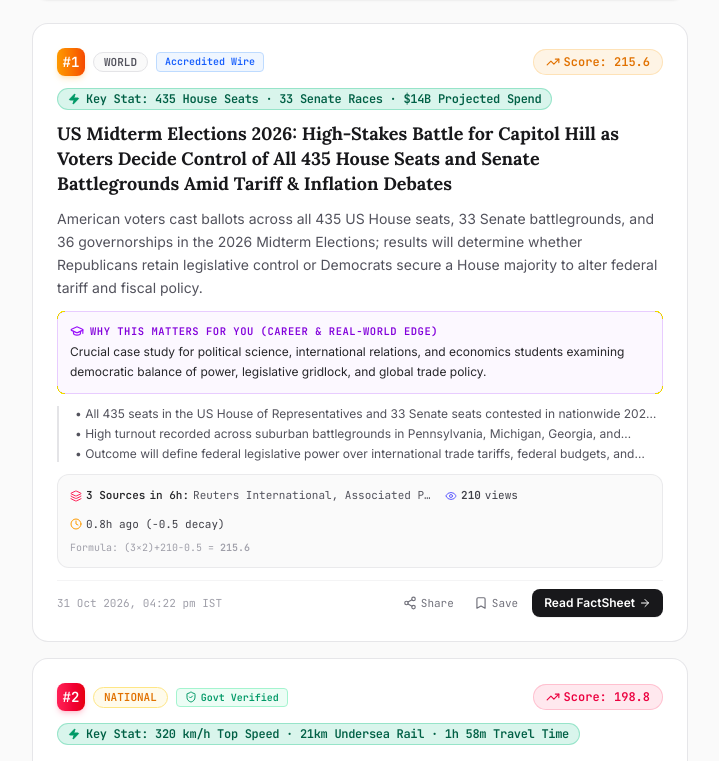
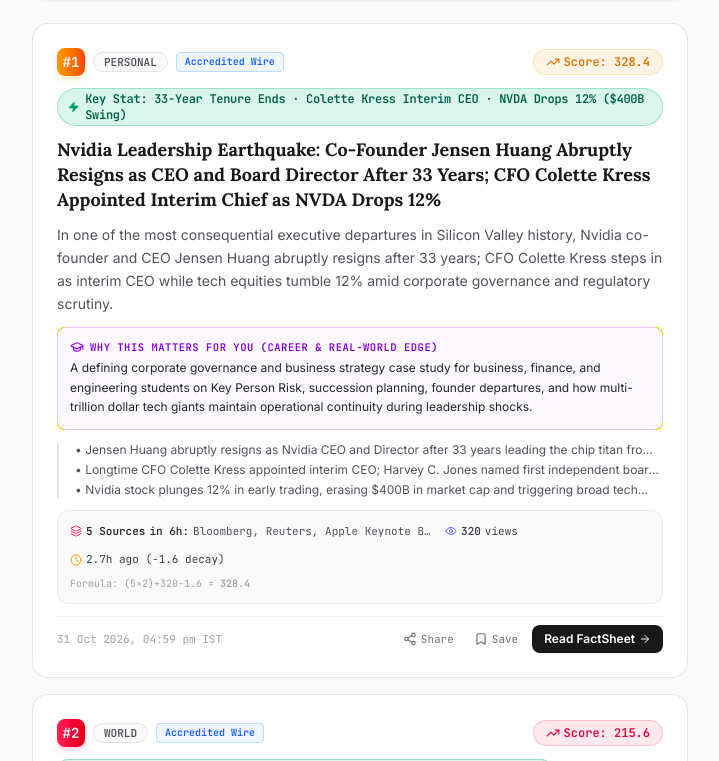
Before and after one commit to GarvBansal01/Axis-news, a React (Vite) app: page / in a window 1280 px wide. Shown: the part 1879-2640 px from the top of the page, without its empty margins (248-967 px from the left). Built offline with nearby package versions, Linux system fonts and the light colour scheme; no server answers.

Commit message:
feat: add breaking news on Nvidia CEO Jensen Huang resignation and interim leadership transition

```diff
--- a/src/data/mockNews.ts
+++ b/src/data/mockNews.ts
@@ -805,50 +805,52 @@ export const mockNewsArticles: NewsArticle[] = [
     }
   },
   {
-    id: 'nvidia-jensen-huang-blackwell-liquid-cooled-keynote',
-    title: 'Nvidia Commences Commercial Blackwell Rack Shipments: Jensen Huang Declares End of General-Purpose Computing in Landmark GTC Industry Talk',
-    keyStat: '72-GPU NVLink Liquid Cooled Rack · 130kW Power per Rack',
+    id: 'nvidia-jensen-huang-resignation-colette-kress',
+    title: 'Nvidia Leadership Earthquake: Co-Founder Jensen Huang Abruptly Resigns as CEO and Board Director After 33 Years; CFO Colette Kress Appointed Interim Chief as NVDA Drops 12%',
+    keyStat: '33-Year Tenure Ends · Colette Kress Interim CEO · NVDA Drops 12% ($400B Swing)',
     category: 'personal',
     locationScope: 'Global',
-    sourceName: 'Nvidia GTC Keynote, AnandTech & Reuters',
-    sourceType: 'Semiconductor & Compute Architecture Briefing',
+    sourceName: 'Reuters, Forbes, Bloomberg & Nvidia Investor Relations (SEC Form 8-K)',
+    sourceType: 'Securities Regulatory Filing & Global Financial Wire',
     verification: 'reputable_media',
-    verificationNote: 'Delivered live by CEO Jensen Huang during the worldwide GTC Semiconductor Keynote Address.',
-    takeaway: 'Nvidia begins shipping full-rack GB200 NVL72 liquid-cooled systems to cloud hyperscalers; Jensen Huang proclaims that traditional CPU instruction retrieval has ended in favor of continuous accelerated computing.',
-    whatIsIt: "Landmark hardware deployment announcement and keynote talk where Nvidia CEO Jensen Huang showcased commercial shipments of liquid-cooled Blackwell NVL72 supercomputer racks, redefining datacenter architectures.",
-    targetedSearchQuery: 'Nvidia Blackwell Ultra NVL72 liquid cooled Jensen Huang keynote',
+    verificationNote: 'Formally disclosed via Nvidia Corporation SEC Form 8-K regulatory filing and official Board of Directors announcement on November 12, 2026.',
+    takeaway: 'In one of the most consequential executive departures in Silicon Valley history, Nvidia co-founder and CEO Jensen Huang abruptly resigns after 33 years; CFO Colette Kress steps in as interim CEO while tech equities tumble 12% amid corporate governance and regulatory scrutiny.',
+    whatIsIt: "Historic corporate leadership transition at Nvidia Corporation—the world’s most valuable semiconductor titan powering the global AI revolution—following the sudden resignation of its 33-year founding chief Jensen Huang and appointment of CFO Colette Kress as interim CEO.",
+    targetedSearchQuery: 'Nvidia Jensen Huang resigns CEO Colette Kress interim Harvey Jones',
     factSheet: {
-      when: "02 Nov 2026, 03:40 PM IST",
-      where: "San Jose Convention Center, California",
-      who: "Jensen Huang (Founder & CEO, Nvidia), Hyperscaler Cloud Architects, Enterprise Systems Engineers",
-      what: "Commercial dispatch of GB200 NVL72 liquid-cooled supercomputer racks featuring 72 Blackwell GPUs and 36 Grace CPUs operating as a single unified system",
-      why: "Air-cooled data centers can no longer dissipate 120kW+ per rack densities; liquid cooling and direct copper interconnects provide 30x faster inference at 25x lower energy consumption",
-      how: "Direct liquid-to-chip cooling loops circulating chilled fluid over high-dielectric cold plates with 800Gb/s Quantum-X800 InfiniBand switches"
+      when: "12 Nov 2026, 08:30 AM EST · Breaking Corporate Disclosure",
+      where: "Nvidia Corporate HQ, Santa Clara, California & Nasdaq Global Select Market",
+      who: "Jensen Huang (Outgoing Co-Founder & CEO), Colette Kress (Interim CEO & CFO), Harvey C. Jones (Newly Appointed Independent Board Chairman), U.S. Regulatory & Governance Inquirers",
+      what: "Immediate resignation of Jensen Huang from all corporate roles (President, CEO, Director); appointment of longtime CFO Colette Kress as interim executive chief; appointment of Harvey C. Jones as first independent board chairman; commencement of formal executive search committee",
+      why: "Huang's exit follows intense corporate governance scrutiny regarding personal conduct involving senior subordinates and regulatory inquiries into foreign intelligence interactions, necessitating swift board intervention to protect enterprise client trust",
+      how: "Nvidia board convened emergency governance session, filed Form 8-K with the U.S. SEC, confirmed continuous execution for the upcoming Q3 earnings call on November 17, and reassured cloud hyperscalers of uninterrupted Blackwell GPU delivery roadmaps"
     },
-    theRealProblem: "Standard enterprise data centers built for air-cooled x86 servers must undergo complete civil and plumbing reconstruction to support 100kW+ liquid-cooled racks, forcing massive infrastructure retrofits.",
+    theRealProblem: "Nvidia's $3+ trillion valuation and market dominance were inextricably linked to Jensen Huang's visionary founder aura and personal relationships with tech titan CEOs (Satya Nadella, Sundar Pichai, Mark Zuckerberg). Can a bureaucratized successor maintain Nvidia’s ruthless hardware-software innovation cadence against hyperscaler custom ASICs and open-weight models?",
     bullets: [
-      'Commercial GB200 NVL72 racks shipped to tier-one cloud providers across North America and Europe.',
-      'Jensen Huang states during keynote: "General-purpose computing has reached its thermodynamic end. The future is accelerated computing and generative token manufacturing."',
-      'Liquid-to-chip cooling becomes the mandatory standard for next-generation enterprise AI infrastructure.'
+      'Jensen Huang abruptly resigns as Nvidia CEO and Director after 33 years leading the chip titan from gaming GPUs to a $3T+ AI powerhouse.',
+      'Longtime CFO Colette Kress appointed interim CEO; Harvey C. Jones named first independent board chairman as executive search committee begins.',
+      'Nvidia stock plunges 12% in early trading, erasing $400B in market cap and triggering broad tech sector selloffs across Wall Street.'
     ],
-    ...createRollingTimestamp(280),
-    readTime: '30s read',
-    tags: ['Big Tech', 'Nvidia', 'Jensen Huang', 'Blackwell GB200', 'Keynote'],
-    audioScript: 'Nvidia has begun shipping commercial Blackwell supercomputer racks as CEO Jensen Huang declared the end of general-purpose computing in a landmark industry address.',
+    ...createRollingTimestamp(10),
+    readTime: '45s read',
+    tags: ['Big Tech', 'Nvidia', 'Jensen Huang', 'Colette Kress', 'Corporate Governance', 'Semiconductors'],
+    audioScript: 'Nvidia shockwave: Co-founder and CEO Jensen Huang has abruptly resigned from all roles after 33 years, as CFO Colette Kress is named interim CEO amid broad market selloffs.',
     deepDive: {
-      overview: 'Nvidia has officially initiated mass customer deliveries of its flagship GB200 NVL72 liquid-cooled systems, transitioning the industry from discrete PCIe cards to unified mega-rack supercomputers.',
-      keyBackground: 'Moore’s Law slowdown made standard CPU scaling economically unviable, forcing all computational growth into dense parallel accelerator arrays.',
-      rootCauseAnalysis: "By integrating 72 Blackwell GPUs with NVLink spine backplanes supporting 1.8 TB/s bidirectional bandwidth per GPU, the entire rack functions as a single monolithic processor.",
+      overview: 'The semiconductor and artificial intelligence landscape was upended on November 12, 2026, with the unexpected resignation of Jensen Huang, who co-founded Nvidia in 1993 and steered it to become the computational backbone of generative AI. CFO Colette Kress takes the helm as interim CEO to steer the ship ahead of crucial Q3 earnings on November 17.',
+      keyBackground: 'Huang led Nvidia for over three decades through the invention of the GPU in 1999, the multi-billion dollar bet on CUDA in 2006, and the unprecedented generative AI boom powered by Hopper and Blackwell. The sudden departure came after internal governance investigations into personal conduct and national security sensitivities.',
+      rootCauseAnalysis: "Founder-led hypergrowth companies face unique single-point-of-failure vulnerabilities (Key Person Risk). Huang personally negotiated chip allocations with global heads of state and tech CEOs. His departure forces Nvidia to transition into an institutionalized, corporate enterprise with traditional governance oversight.",
       timeline: [
-        { time: 'Keynote Demo', event: 'Jensen Huang reveals production liquid-cooled NVL72 rack on stage.' },
-        { time: 'Commercial Rollout', event: 'First enterprise clusters go online across major cloud partner datacenters.' }
+        { time: '08:00 AM EST', event: 'Nvidia Board of Directors files emergency Form 8-K with SEC announcing Huang’s immediate resignation.' },
+        { time: '08:15 AM EST', event: 'Colette Kress confirmed as interim CEO; Harvey C. Jones appointed Board Chairman.' },
+        { time: '09:30 AM EST', event: 'NVDA opens down 12%; Nasdaq drops 1.47% as markets assess AI supply chain implications.' }
       ],
       keyQuotes: [
-        { speaker: 'Jensen Huang', role: 'CEO, Nvidia', quote: 'We are no longer building computers. We are manufacturing intelligence factories where raw electricity enters and valuable tokens exit at the speed of light.' }
+        { speaker: 'Colette Kress', role: 'Interim CEO & CFO, Nvidia', quote: 'Nvidia’s foundational engine, engineering brilliance, and roadmap execution remain unwavering. Our focus is squarely on our customers, partners, and delivering our Blackwell systems ahead of our earnings next week.' },
+        { speaker: 'Harvey C. Jones', role: 'Chairman of the Board, Nvidia', quote: 'The Board is deeply grateful for Jensen’s three decades of pioneering vision, but highest standards of corporate governance, transparency, and fiduciary integrity must remain absolute.' }
       ],
-      impactForStudents: 'Fascinating career trajectory in computer engineering: hardware, thermals, fluid dynamics, and distributed systems are now fully merged into a single engineering discipline.',
+      impactForStudents: 'A defining corporate governance and business strategy case study for business, finance, and engineering students on Key Person Risk, succession planning, founder departures, and how multi-trillion dollar tech giants maintain operational continuity during leadership shocks.',
       officialSourceUrl: 'https://nvidianews.nvidia.com',
-      sourceDocName: 'Nvidia GTC Architecture & Hardware Launch Keynote 2026'
+      sourceDocName: 'Nvidia Corporation SEC Form 8-K & Board of Directors Executive Leadership Transition Announcement'
     }
   }
 ];
@@ -1040,49 +1042,49 @@ export const UPCOMING_LIVE_DISPATCHES: NewsArticle[] = [
     }
   },
   {
-    id: 'live-big-tech-keynote-announcements',
-    title: 'Big Tech Keynote Dispatch: Google and Nvidia Announce Next-Gen Silicon Deployments as Enterprise Systems Demand Surges',
-    keyStat: '100k GPU Clusters · 3nm Custom ASICs Deployment',
+    id: 'live-nvidia-leadership-transition-kress',
+    title: 'Live Markets Dispatch: Wall Street Assesses Post-Jensen Era as Interim CEO Colette Kress Reassures Hyperscalers on Blackwell GPU Production Ahead of Q3 Earnings',
+    keyStat: '12% NVDA Plunge · Q3 Earnings Nov 17 · Blackwell Roadmap Intact',
     category: 'personal',
     locationScope: 'Global',
-    sourceName: 'Silicon Valley Executive Dispatch & Reuters Tech',
-    sourceType: 'Live Big Tech Systems Wire',
+    sourceName: 'Wall Street Journal, Bloomberg & Reuters Financial Wire',
+    sourceType: 'Live Financial Market Intelligence',
     verification: 'reputable_media',
-    verificationNote: 'Streamed directly from Silicon Executive Roundtable briefings.',
-    takeaway: 'Hardware executives confirm massive transition toward heterogeneous custom silicon and liquid-cooled datacenter pods.',
-    whatIsIt: 'Live corporate technology briefing on datacenter hardware scaling, liquid cooling adoption, and custom silicon deployments across major tech companies.',
-    targetedSearchQuery: 'Google Nvidia custom AI silicon deployment keynote 2026',
+    verificationNote: 'Live executive disclosures and trading floor telemetry following Nvidia leadership transition.',
+    takeaway: 'Interim CEO Colette Kress convenes emergency investor calls with cloud hyperscalers to guarantee Blackwell shipping schedules as institutional funds rebalance tech allocations.',
+    whatIsIt: 'Live financial and corporate dispatch covering institutional reactions and supply chain stability communications in the immediate aftermath of Jensen Huang’s resignation from Nvidia.',
+    targetedSearchQuery: 'Nvidia Colette Kress interim CEO Jensen Huang resignation market reaction',
     factSheet: {
-      when: "02 Nov 2026, 05:45 AM IST",
-      where: "Silicon Valley, California & Global Cloud Datacenters",
-      who: "Enterprise Infrastructure Vice Presidents, Semiconductor Architects, Hyperscaler Engineers",
-      what: "Executive panel discussions detailing deployment schedules for custom silicon accelerators and liquid-cooled supercomputing pods",
-      why: "Surging enterprise computational demand necessitates dramatic thermal and energy efficiency improvements",
-      how: "Transitioning traditional air-cooled server rooms into high-efficiency liquid-chilled facilities operating at lower total cost of ownership"
+      when: "12 Nov 2026, 09:45 AM EST · Live Market Action",
+      where: "New York Stock Exchange, Nasdaq & Silicon Valley Hyperscaler Commands",
+      who: "Colette Kress (Interim CEO, Nvidia), Morgan Stanley & Goldman Sachs Tech Analysts, Cloud Hyperscaler Procurement Heads",
+      what: "Conference call addressing Blackwell rack delivery timelines, TSMC wafer fabrication allocations, and institutional investor inquiries",
+      why: "Prevent supply-chain panic and stabilize customer commitments after sudden founder departure erased $400B in pre-market capitalization",
+      how: "Affirming that Q3 earnings will proceed as scheduled on November 17 with full forward guidance and production forecasts"
     },
-    theRealProblem: "Power grid constraints require datacenters to maximize compute per megawatt rather than simply building physically larger facilities.",
+    theRealProblem: "Hyperscalers (Microsoft, Meta, Google, Amazon) have committed tens of billions in capex to Nvidia. Any governance vacuum or delayed Blackwell delivery threatens their multi-year AI deployment timelines.",
     bullets: [
-      'Next-generation accelerator pods demonstrate 3x compute density improvements per square foot.',
-      'Liquid-to-chip cooling adoption crosses 50% in new commercial hyperscaler builds.',
-      'Open software compiler toolchains enable interoperability between diverse hardware chips.'
+      'Interim CEO Colette Kress confirms Q3 earnings call will proceed on November 17 with full financial guidance.',
+      'TSMC confirms foundry wafer allocation and CoWoS advanced packaging schedules for Blackwell remain 100% operational.',
+      'Institutional desks note strong buy-the-dip liquidity near support levels after initial 12% drop.'
     ],
     ...createRollingTimestamp(0),
     readTime: '30s read',
-    tags: ['Big Tech', 'Systems', 'Silicon', 'Hardware Launch'],
-    audioScript: 'Live Big Tech bulletin: Industry executives report rapid acceleration in liquid-cooled server deployments and custom silicon hardware adoption.',
+    tags: ['Big Tech', 'Nvidia', 'Markets', 'Colette Kress', 'Jensen Huang', 'Wall Street'],
+    audioScript: 'Live market dispatch: Interim Nvidia CEO Colette Kress has held investor briefings to assure hyperscalers that Blackwell production lines and next week’s earnings proceed without interruption.',
     deepDive: {
-      overview: 'Executive briefings at the Silicon Infrastructure Forum highlight the transformation of modern computing from CPU clusters to heterogeneous accelerated networks.',
-      keyBackground: 'Modern artificial intelligence workloads require custom memory architectures that traditional server designs cannot accommodate.',
-      rootCauseAnalysis: "Specialized tensor and matrix arithmetic cores operating with high-bandwidth memory provide orders of magnitude higher energy efficiency.",
+      overview: 'Live financial coverage as Nvidia leadership moves swiftly to contain market fallout following the historic resignation of Jensen Huang.',
+      keyBackground: 'Nvidia CFO Colette Kress has been with the company for over a decade, steering its financial ascent from $4B in annual revenue to over $100B, earning deep respect across Wall Street.',
+      rootCauseAnalysis: "Institutional confidence hinges on continuity of customer contracts and chip delivery guarantees rather than visionary keynote presentations.",
       timeline: [
-        { time: 'Live', event: 'Executive panel concludes with roadmap for commercial deployments.' }
+        { time: 'Just now', event: 'Nvidia investor relations hosts emergency sell-side analyst conference call.' }
       ],
       keyQuotes: [
-        { speaker: 'Hardware Architecture VP', role: 'Systems Engineering', quote: 'System design is now the decisive competitive frontier: cooling, power, and silicon must operate as one cohesive unit.' }
+        { speaker: 'Senior Semiconductor Analyst', role: 'Morgan Stanley', quote: 'Colette Kress is the steadiest pair of hands in enterprise tech finance. Her interim appointment sends a clear signal of financial and operational discipline.' }
       ],
-      impactForStudents: 'Inspiring insight for electrical and systems engineering students into the massive physical infrastructure powering modern computing.',
-      officialSourceUrl: 'https://reuters.com/technology',
-      sourceDocName: 'Silicon Executive Infrastructure Briefing'
+      impactForStudents: 'Provides real-time insight into corporate crisis management, investor relations, and capital market behavior when a legendary founder exits.',
+      officialSourceUrl: 'https://investor.nvidia.com',
+      sourceDocName: 'Nvidia Investor Relations Emergency Teleconference Briefing Note'
     }
   },
   {
--- a/src/services/trendingService.ts
+++ b/src/services/trendingService.ts
@@ -8,6 +8,7 @@ const TRENDING_STORAGE_KEY = 'axis_trending_cache_v1';
 
 // Base simulated view counts seeded from editorial importance to initialize realistic trending on first visit
 const INITIAL_VIEW_SEED: Record<string, number> = {
+  'nvidia-jensen-huang-resignation-colette-kress': 320,
   'india-high-speed-bullet-train-undersea-tunnel': 195,
   'us-midterm-elections-2026-congress-battle': 210,
   'assembly-elections-2026-tamilnadu-bengal-kerala': 175,
@@ -32,6 +33,7 @@ const INITIAL_VIEW_SEED: Record<string, number> = {
 
 // Canonical entity clusters for matching related dispatches reporting the same event
 const KNOWN_EVENT_SIGNATURES: { key: string; keywords: string[] }[] = [
+  { key: 'nvidia-jensen-resignation', keywords: ['nvidia', 'jensen', 'huang', 'resigns', 'resigned', 'resignation', 'colette kress', 'ceo', 'nvda', 'harvey jones'] },
   { key: 'bullet-train-undersea', keywords: ['bullet train', 'mumbai ahmedabad', 'nhsrcl', 'undersea tunnel', 'shinkansen', 'high speed rail'] },
   { key: 'us-midterms-2026', keywords: ['us midterms', 'midterm elections', 'congress', 'capitol hill', 'house of representatives', 'senate', '2026'] },
   { key: 'assembly-elections-2026', keywords: ['assembly elections', 'tamil nadu', 'west bengal', 'kerala', 'assam', 'eci', 'electoral roll', '2026'] },
```
